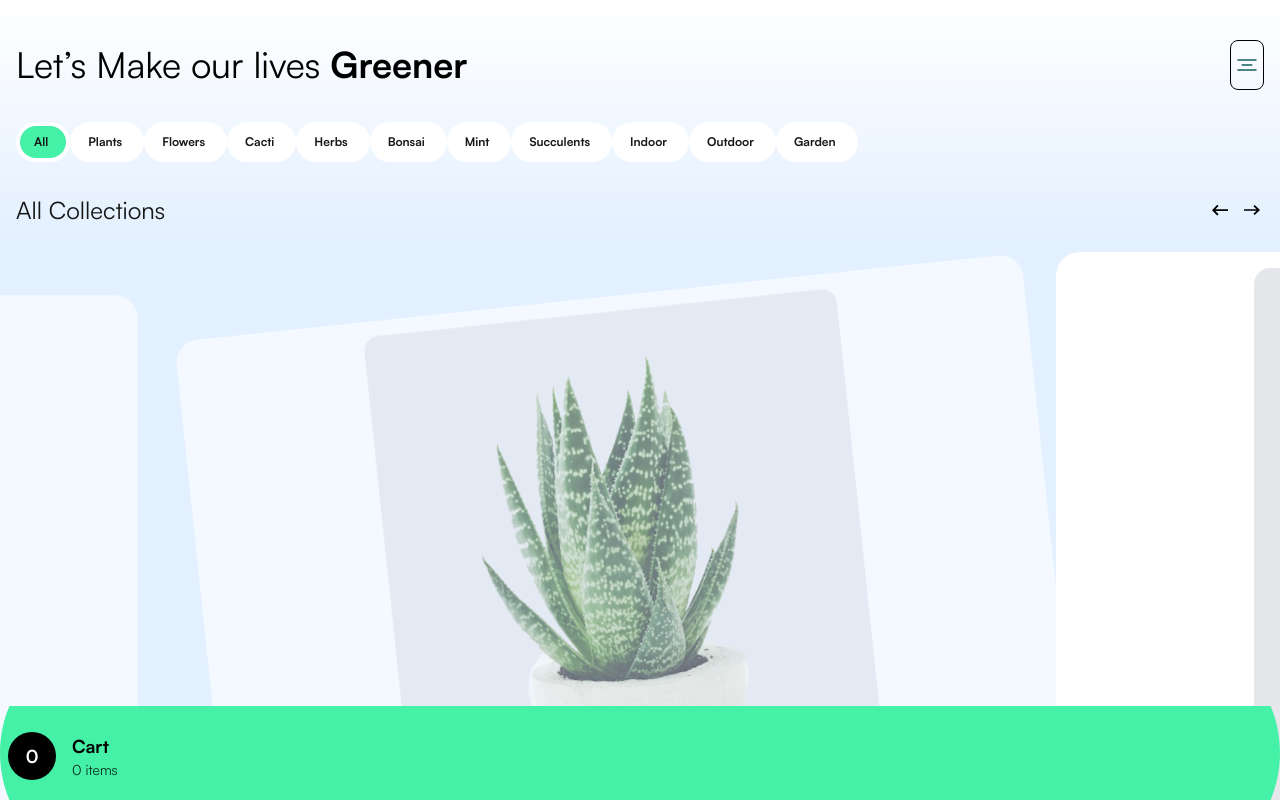
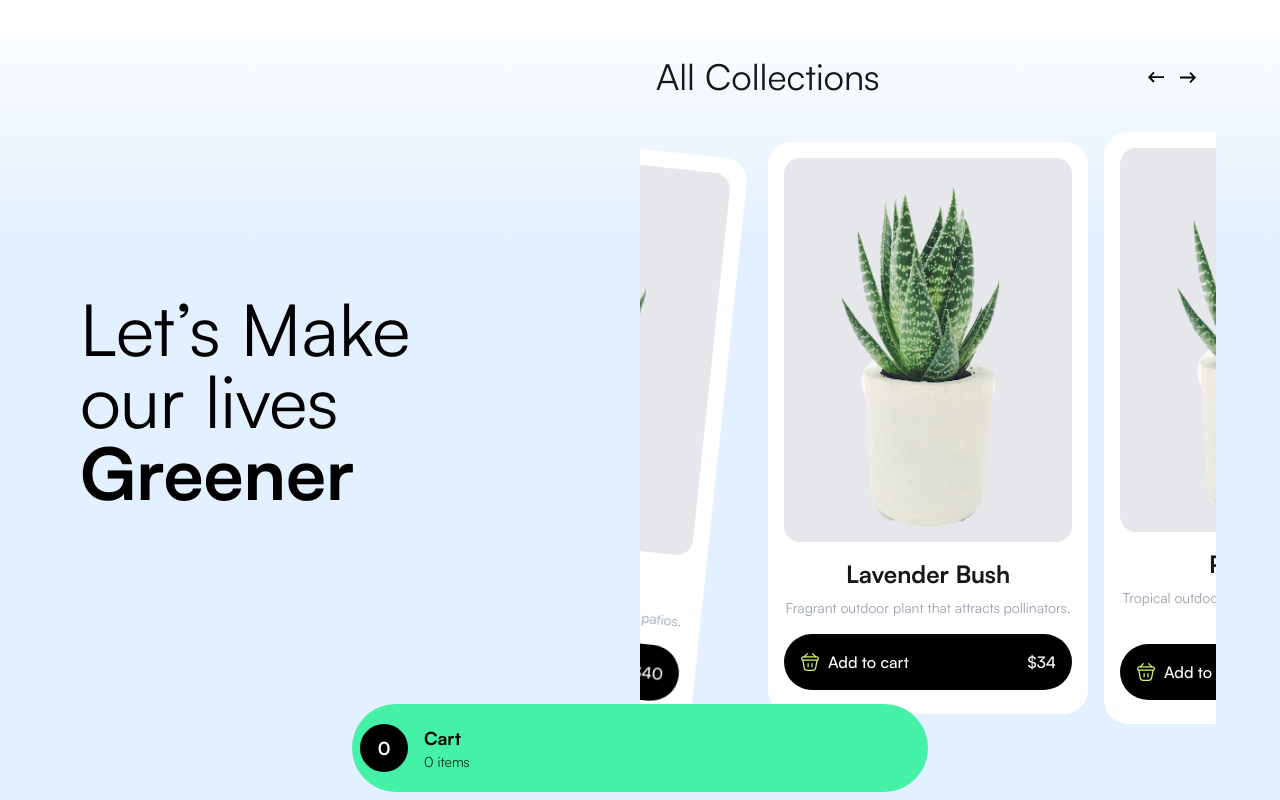
Before and after one commit to Chessboy71/FennecBookingTest, a Next.js app: page / in a window 1280 px wide. Built offline with nearby package versions, Linux system fonts and the light colour scheme.

Commit message:
responsiveness

```diff
--- a/src/app/(routes)/cart/components/ProductCart.tsx
+++ b/src/app/(routes)/cart/components/ProductCart.tsx
@@ -7,7 +7,7 @@ const ProductCart = ({
   items: (Product & { quantity: number })[];
 }) => {
   return (
-    <div className="flex flex-col w-screen gap-2 px-4 my-4 max-h-116 overflow-y-auto">
+    <div className="flex flex-col w-screen lg:w-full gap-2 px-4 my-4 max-h-116 lg:max-h-[60vh] [scrollbar-width:thin] [scrollbar-color:transparent] hover:cursor-crosshair overflow-y-auto">
       {items.map((product, index) => (
         <div key={product.id}>
           <ProductCard product={product} />
--- a/src/app/(routes)/cart/page.tsx
+++ b/src/app/(routes)/cart/page.tsx
@@ -10,7 +10,8 @@ const CartPage = () => {
   const cartItems = useCartStore((state) => state.items);
 
   return (
-    <div className="min-h-screen flex flex-col items-center font-sans bg-linear-to-b from-white to-30% to-secondary px-4">
+    <main className="bg-linear-to-b from-white to-30% to-secondary lg:flex lg:justify-center">
+      <div className="min-h-screen lg:w-xl flex flex-col items-center font-sans px-4">
         <PageHeaderWithNavigation
           title={CartPageTitle}
           cartCount={cartItems.length}
@@ -29,6 +30,7 @@ const CartPage = () => {
           }))}
         />
       </div>
+    </main>
   );
 };
 
--- a/src/app/(routes)/products/[id]/ProductCounter.tsx
+++ b/src/app/(routes)/products/[id]/ProductCounter.tsx
@@ -40,21 +40,21 @@ const ProductCheckout = ({ product }: { product: Product }) => {
     <>
       <div className="flex flex-row w-full items-center justify-between gap-4 mt-4 -translate-x-2">
         <button
-          className="bg-[url('/leftclicker.svg')] bg-contain rounded-full w-24 h-56 flex text-6xl items-center justify-center cursor-pointer active:scale-95 transition-all duration-200"
+          className="bg-[url('/leftclicker.svg')] lg:bg-secondary bg-contain rounded-full w-24 lg:h-24 lg:translate-x-6 h-56 flex text-6xl items-center justify-center cursor-pointer active:scale-95 transition-all duration-200"
           onClick={() => setCurrentCount(Math.max(0, currentCount - 1))}
         >
           <p className="-translate-y-2">-</p>
         </button>
         <span className="font-bold text-4xl">{currentCount}</span>
         <button
-          className="bg-[url('/rightClicker.svg')] bg-contain rounded-full w-24 h-56 flex text-6xl items-center justify-center translate-x-4 cursor-pointer active:scale-95 transition-all duration-200"
+          className="bg-[url('/rightClicker.svg')] lg:bg-secondary bg-contain rounded-full w-24 h-56 lg:h-24 lg:-translate-x-6 flex text-6xl items-center justify-center translate-x-4 cursor-pointer active:scale-95 transition-all duration-200"
           onClick={() => setCurrentCount(currentCount + 1)}
         >
-          <p className="-translate-y-2">+</p>
+          <p className="-translate-y-2 lg:-translate-y-1">+</p>
         </button>
       </div>
 
-      <div className="w-full px-4 mb-4">
+      <div className="w-full px-4 mb-4 lg:mt-24">
         <Button price={`$${product?.price || 0}`} onClick={handleAddToCart}>
           <div className="h-10 w-10 bg-primary rounded-full flex flex-row items-center justify-center">
             <Image
--- a/src/app/(routes)/products/[id]/page.tsx
+++ b/src/app/(routes)/products/[id]/page.tsx
@@ -10,9 +10,9 @@ const ProductPage = async ({ params }: { params: { id: string } }) => {
   const product = plantProducts.find((product: Product) => product.id === id);
 
   return (
-    <div className="flex min-h-screen items-center justify-center font-sans bg-white">
+    <div className="flex min-h-screen items-center justify-center font-sans ">
       {product ? (
-        <main className="py-6 min-h-screen w-screen overflow-hidden">
+        <main className="py-6 min-h-screen w-screen overflow-hidden bg-white lg:max-w-2xl">
           <PageHeaderWithNavigation title={product?.name || ""} />
           {/* Product showcase */}
           <div className="flex flex-col items-center justify-center">
--- a/src/app/components/FilterList.tsx
+++ b/src/app/components/FilterList.tsx
@@ -9,12 +9,12 @@ const FilterList = ({
   setFilter: (filter: Category) => void;
 }) => {
   return (
-    <div className="flex flex-row gap-0 pt-4 overflow-x-auto no-scrollbar [scrollbar-width:none] px-4">
+    <div className="flex gap-0 pt-4 px-4 overflow-x-auto no-scrollbar cursor-grab active:cursor-grabbing select-none touch-pan-x overscroll-x-contain scroll-smooth [scrollbar-width:none]">
       {categories.map((category: Category) => (
         <button
           key={category}
           onClick={() => setFilter(category)}
-          className="relative px-4 py-2 shrink-0 text-xs font-bold w-auto rounded-full border-4 bg-white border-white"
+          className="relative px-4 py-2 shrink-0 text-xs font-bold w-auto rounded-full border-4 bg-white border-white hover:cursor-grab "
         >
           {category === filter && (
             <motion.span
--- a/src/app/components/FloatingCart.tsx
+++ b/src/app/components/FloatingCart.tsx
@@ -6,9 +6,9 @@ const FlowingCart = () => {
   const items = useCartStore((state) => state.items);
   return (
     <Link href={`/cart`}>
-      <div className="flex flex-col items-center w-screen h-auto bg-[url(/floatingCart.svg)] bg-center bg-cover bg-no-repeat group cursor-pointer fixed bottom-0 left-0 z-50">
+      <div className="flex flex-col items-center w-screen h-auto bg-[url(/floatingCart.svg)] bg-center bg-cover bg-no-repeat group cursor-pointer fixed bottom-0 left-0 lg:bg-primary lg:rounded-full lg:w-xl lg:bottom-2  lg:-translate-x-1/2 lg:left-1/2 z-50">
         {/* Top drag indicator */}
-        <div className=" w-16 h-1.5 rounded-full bg-primary translate-y-2 group-hover:translate-y-0 duration-200 transition-all" />
+        <div className="w-16 h-1.5 rounded-full bg-primary translate-y-2 group-hover:translate-y-0 duration-200 transition-all lg:hidden" />
 
         <div className="flex items-center justify-between rounded-full px-2 py-5 w-full">
           {/* Left section */}
--- a/src/app/components/NavigationBar.tsx
+++ b/src/app/components/NavigationBar.tsx
@@ -10,7 +10,7 @@ const NavigationBar = () => {
   const [active, setActive] = useState(false);
 
   return (
-    <nav className="flex space-x-4">
+    <nav className="flex space-x-4 lg:hidden">
       <button
         className="border border-black py-3 px-1 rounded-lg hover:bg-gray-100 transition cursor-pointer relative"
         onClick={() => setActive(!active)}
--- a/src/app/components/PageHeaderWithNavigation.tsx
+++ b/src/app/components/PageHeaderWithNavigation.tsx
@@ -16,7 +16,7 @@ const PageHeaderWithNavigation = ({
         cartCount ? "" : "px-4"
       }`}
     >
-      <h2 className="text-4xl w-2/3">
+      <h2 className="text-4xl lg:text-7xl w-2/3">
         {titleChanged.join(" ")} <span className="font-bold">{lastWord}</span>
       </h2>
       {cartCount ? (
--- a/src/app/components/products/ProductCard.tsx
+++ b/src/app/components/products/ProductCard.tsx
@@ -17,8 +17,12 @@ const ProductCard = ({
 }) => {
   return (
     <div
-      className={`bg-white w-[70vw] p-4 rounded-3xl flex flex-col items-center gap-2 shrink-0 snap-center transition-all duration-500
-        ${active ? "scale-100 opacity-100 z-50" : " scale-95 opacity-60"}
+      className={`bg-white w-[70vw] lg:w-80 p-4 rounded-3xl flex flex-col items-center gap-2 shrink-0 snap-center transition-all duration-500
+        ${
+          active
+            ? "scale-100 opacity-100 z-50"
+            : " scale-95 lg:scale-100 opacity-60 lg:opacity-100 lg:mx-2"
+        }
         ${previous ? "-translate-x-8 rotate-6 z-0 blur-[0.5px]" : ""}
         ${next ? "translate-x-8 -rotate-6 z-0 blur-[0.5px]" : ""}`}
     >
--- a/src/app/components/products/Products.tsx
+++ b/src/app/components/products/Products.tsx
@@ -93,7 +93,7 @@ const Products = ({
   return (
     <div className="my-8 w-full">
       <header className="flex justify-between items-center px-4">
-        <h1 className="text-2xl">{filter} Collections</h1>
+        <h1 className="text-2xl lg:text-4xl">{filter} Collections</h1>
         <div className="flex gap-2">
           <button onClick={handlePrev} className="p-1">
             <Image
@@ -112,7 +112,7 @@ const Products = ({
 
       <div
         ref={containerRef}
-        className="mt-4 w-full flex items-center overflow-x-auto pb-4 snap-x snap-mandatory scroll-smooth [scrollbar-width:none]"
+        className="mt-4 w-full flex items-center overflow-x-auto pb-4 snap-x snap-mandatory [scrollbar-width:none]"
       >
         {products.length > 0 ? (
           infiniteProducts.map((product: Product, index) => (
--- a/src/app/page.tsx
+++ b/src/app/page.tsx
@@ -25,8 +25,11 @@ export default function Home() {
   if (isLoading) return <RootSkeleton />;
   return (
     <div className="flex items-center justify-center font-sans bg-linear-to-b from-white to-30% to-secondary">
-      <main className="py-6 h-screen w-screen overflow-hidden">
+      <main className="py-6 h-screen w-screen lg:flex lg:flex-row lg:max-w-6xl overflow-hidden">
+        <div className="w-full lg:w-1/2 lg:h-full flex">
           <PageHeaderWithNavigation title="Let’s Make our lives Greener" />
+        </div>
+        <div className="w-full lg:w-1/2 h-full overflow-y-scroll lg:flex lg:flex-col lg:justify-center lg:px-0">
           <FilterList filter={filter} setFilter={setFilter} />
           <Products
             filter={filter}
@@ -38,6 +41,7 @@ export default function Home() {
                   )
             }
           />
+        </div>
         <FloatingCart />
       </main>
     </div>
```
Lines whose indentation alone changed are shown as unchanged.
